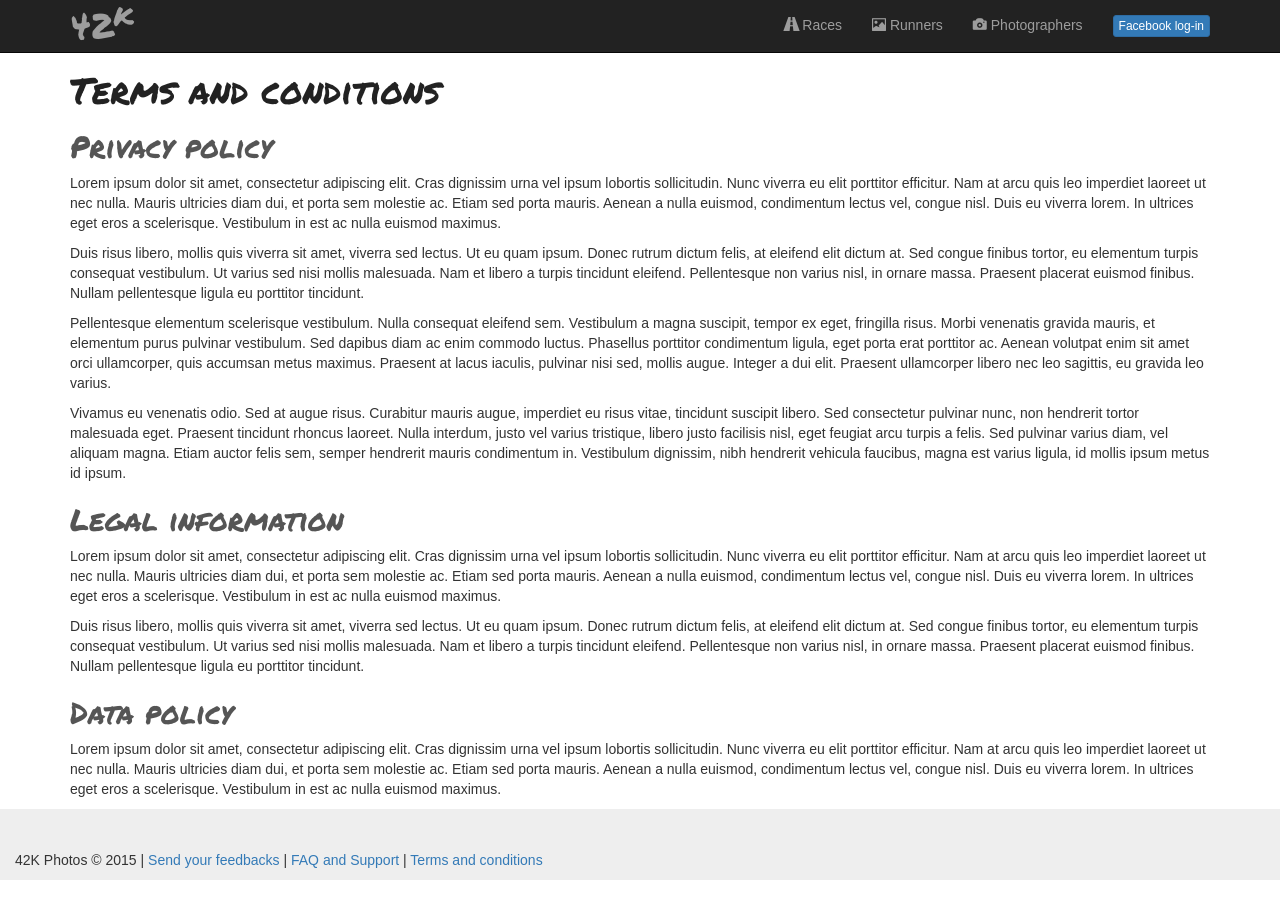
After one commit to sbeignez/42K-main, a Django app: page /tnc.html in a window 1280 px wide. The commit adds this page. Run offline with Django 3.2, Linux system fonts and the light colour scheme; parts of the project's set-up code (start-up, migrations or seed data) failed here and were passed over; some libraries are stand-ins or nearby versions.

Commit message:
Add Pages. Some formatting

```diff
--- a/app/static/css/app.css
+++ b/app/static/css/app.css
@@ -0,0 +1,38 @@
+@font-face {
+  font-family: 'Permanent Marker';
+  src: url('http://fonts.googleapis.com/css?family=Permanent+Marker') format('woff'), /* Chrome 6+, Firefox 3.6+, IE 9+, Safari 5.1+ */
+       url('http://fonts.googleapis.com/css?family=Permanent+Marker') format('truetype'); /* Chrome 4+, Firefox 3.5, Opera 10+, Safari 3—5 */
+}
+
+body {
+	font-family: 'Ubuntu', sans-serif;
+    padding-top: 50px;
+    padding-bottom: 20px;
+}
+
+h1 {
+	font-family: 'Permanent Marker', sans-serif;
+    color: #222222;
+}
+
+h2 {
+	font-family: 'Permanent Marker', sans-serif;
+	color: #555555;
+}
+
+.navbar-inverse .navbar-brand {
+	font-family: 'Permanent Marker', sans-serif;
+	font-size: 250%;
+	/* color: white; */
+}
+
+.navbar-inverse {
+  /*
+  background-color: #3b5998;
+  border-color: #627AAD;
+  */
+}
+
+footer {
+    background-color: #eeeeee;
+}
--- a/app/templates/_layouts/base.html
+++ b/app/templates/_layouts/base.html
@@ -29,6 +29,7 @@
                <link rel="stylesheet" href="//cdnjs.cloudflare.com/ajax/libs/twitter-bootstrap/3.3.2/css/bootstrap.min.css">
                {% endblock cdn_css %}
                <link rel="stylesheet" href="{% static 'css/app.css' %}">
+                <link href='http://fonts.googleapis.com/css?family=Permanent+Marker' rel='stylesheet' type='text/css'>
                {% block css %}{% endblock %}
                <!-- More ideas for your <head> here: h5bp.com/d/head-Tips -->
                <!-- All JavaScript at the bottom, except this Modernizr build.
@@ -53,6 +54,8 @@
             <header>
                {% block header %}{% endblock %}
             </header>
+
+            <!-- NavBar ================================================== -->
             <div class="navbar navbar-inverse navbar-fixed-top" role="navigation">
                <div class="container">
                   <div class="navbar-header">
@@ -62,13 +65,13 @@
                      <span class="icon-bar"></span>
                      <span class="icon-bar"></span>
                      </button>
-                     <span>
+                     <!--<span>
                         <a class="navbar-brand" href="{% url 'home' %}" alt="42K" >
                            <img alt="42K" src="{% static 'img/Logo-white-128.png' %}" height="24" width="24">
                         </a>
-                     </span>
+                     </span>-->
                      <a class="navbar-brand" href="{% url 'home' %}" alt="42K" >
-                           42K Marathon photos
+                           42<sup>K</sup>
                         </a>
                   </div>
                   <div class="navbar-collapse collapse">
@@ -119,6 +122,7 @@
                </div>
             </div>
 
+            <!-- Page ================================================== -->
             <div role="main">
                {% block content %}
 
--- /dev/null
+++ b/app/templates/app/tnc.html
@@ -0,0 +1,39 @@
+{% extends "_layouts/base.html" %}
+{% load staticfiles %}
+
+
+{% block content %}
+
+    <div class="container">
+        <h1>Terms and conditions</h1>
+
+        <h2>Privacy policy</h2>
+        <p>
+            Lorem ipsum dolor sit amet, consectetur adipiscing elit. Cras dignissim urna vel ipsum lobortis sollicitudin. Nunc viverra eu elit porttitor efficitur. Nam at arcu quis leo imperdiet laoreet ut nec nulla. Mauris ultricies diam dui, et porta sem molestie ac. Etiam sed porta mauris. Aenean a nulla euismod, condimentum lectus vel, congue nisl. Duis eu viverra lorem. In ultrices eget eros a scelerisque. Vestibulum in est ac nulla euismod maximus.
+        </p>
+        <p>
+            Duis risus libero, mollis quis viverra sit amet, viverra sed lectus. Ut eu quam ipsum. Donec rutrum dictum felis, at eleifend elit dictum at. Sed congue finibus tortor, eu elementum turpis consequat vestibulum. Ut varius sed nisi mollis malesuada. Nam et libero a turpis tincidunt eleifend. Pellentesque non varius nisl, in ornare massa. Praesent placerat euismod finibus. Nullam pellentesque ligula eu porttitor tincidunt.
+        </p>
+        <p>
+            Pellentesque elementum scelerisque vestibulum. Nulla consequat eleifend sem. Vestibulum a magna suscipit, tempor ex eget, fringilla risus. Morbi venenatis gravida mauris, et elementum purus pulvinar vestibulum. Sed dapibus diam ac enim commodo luctus. Phasellus porttitor condimentum ligula, eget porta erat porttitor ac. Aenean volutpat enim sit amet orci ullamcorper, quis accumsan metus maximus. Praesent at lacus iaculis, pulvinar nisi sed, mollis augue. Integer a dui elit. Praesent ullamcorper libero nec leo sagittis, eu gravida leo varius.
+        </p>
+        <p>
+            Vivamus eu venenatis odio. Sed at augue risus. Curabitur mauris augue, imperdiet eu risus vitae, tincidunt suscipit libero. Sed consectetur pulvinar nunc, non hendrerit tortor malesuada eget. Praesent tincidunt rhoncus laoreet. Nulla interdum, justo vel varius tristique, libero justo facilisis nisl, eget feugiat arcu turpis a felis. Sed pulvinar varius diam, vel aliquam magna. Etiam auctor felis sem, semper hendrerit mauris condimentum in. Vestibulum dignissim, nibh hendrerit vehicula faucibus, magna est varius ligula, id mollis ipsum metus id ipsum.
+        </p>
+
+        <h2>Legal information</h2>
+        <p>
+            Lorem ipsum dolor sit amet, consectetur adipiscing elit. Cras dignissim urna vel ipsum lobortis sollicitudin. Nunc viverra eu elit porttitor efficitur. Nam at arcu quis leo imperdiet laoreet ut nec nulla. Mauris ultricies diam dui, et porta sem molestie ac. Etiam sed porta mauris. Aenean a nulla euismod, condimentum lectus vel, congue nisl. Duis eu viverra lorem. In ultrices eget eros a scelerisque. Vestibulum in est ac nulla euismod maximus.
+        </p>
+        <p>
+            Duis risus libero, mollis quis viverra sit amet, viverra sed lectus. Ut eu quam ipsum. Donec rutrum dictum felis, at eleifend elit dictum at. Sed congue finibus tortor, eu elementum turpis consequat vestibulum. Ut varius sed nisi mollis malesuada. Nam et libero a turpis tincidunt eleifend. Pellentesque non varius nisl, in ornare massa. Praesent placerat euismod finibus. Nullam pellentesque ligula eu porttitor tincidunt.
+        </p>
+
+        <h2>Data policy</h2>
+        <p>
+            Lorem ipsum dolor sit amet, consectetur adipiscing elit. Cras dignissim urna vel ipsum lobortis sollicitudin. Nunc viverra eu elit porttitor efficitur. Nam at arcu quis leo imperdiet laoreet ut nec nulla. Mauris ultricies diam dui, et porta sem molestie ac. Etiam sed porta mauris. Aenean a nulla euismod, condimentum lectus vel, congue nisl. Duis eu viverra lorem. In ultrices eget eros a scelerisque. Vestibulum in est ac nulla euismod maximus.
+        </p>
+
+
+    </div>
+{% endblock %}
--- a/app/urls.py
+++ b/app/urls.py
@@ -3,10 +3,14 @@ from django.contrib.auth.decorators import login_required
 
 from app import views
 
-urlpatterns = patterns('app.views',
+urlpatterns = patterns(
+    'app.views',
     url(r'^$', 'home', name='home'),
+    url('tnc.html', 'tnc', name='tnc'),
+    url('support.html', 'support', name='support'),
     url(r'^runner/$', views.RunnerView.as_view(), name='runner'),
     url(r'^photographer/$', views.UploadView.as_view(), name='photographer'),
+    url(r'^tagger/tag.html', 'tag', name='tag'),
     url(r'^tagger/$', views.TaggerView.as_view(), name='tagger'),
     url(r'^order/$', 'order', name='order'),
     url(r'^orders/', login_required(views.OrdersView.as_view()), name='orders'),
--- a/app/views.py
+++ b/app/views.py
@@ -18,6 +18,12 @@ from forty_two_k import settings
 def home(request):
     return render(request, 'app/home.html')
 
+def tnc(request):
+    return render(request, 'app/tnc.html')
+
+def support(request):
+    return render(request, 'app/support.html')
+
 class RunnerView(generic.ListView):
     template_name = 'app/runner.html'
     context_object_name = 'races'
@@ -31,6 +37,9 @@ class TaggerView(generic.ListView):
 
     def get_queryset(self):
         return RaceEvent.objects.all()
+
+def tag(request):
+    return render(request, 'app/tag.html')
 
 class OrdersView(generic.ListView):
     template_name = 'app/orders.html'
```
Also changed, not shown: app/templates/app/home.html (+6 -4 lines), app/templates/app/orders.html (+12 -8 lines), app/templates/app/runner-overview.html (+7 -18 lines), app/templates/app/support.html (added, +23 -0 lines), app/templates/app/tag.html (+15 -72 lines).
